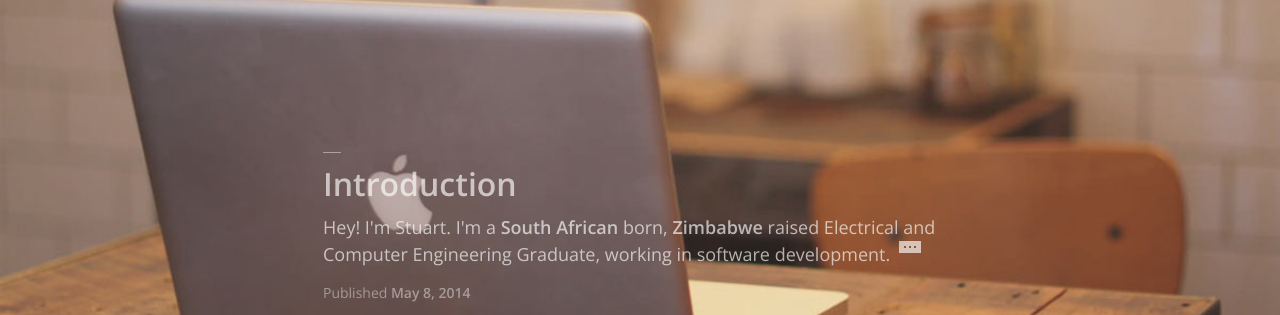
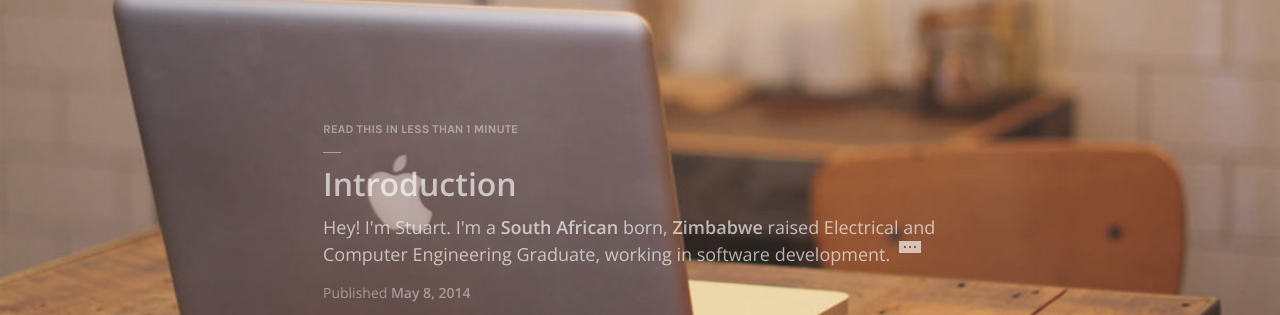
Before and after one commit to StuartHadfield/stuarthadfield.github.io, a Jekyll site: the page built from index.html, in a window 1280 px wide. Shown: the part 212-527 px from the top of the page. Built offline with Jekyll 4.4.1, drawn with Linux system fonts in a browser that asks for light colours.

Commit message:
Camaaannn you fuckin plugin work

```diff
--- a/_includes/excerpt.html
+++ b/_includes/excerpt.html
@@ -2,7 +2,7 @@
 
 <div class="excerpt">
 
-	<span class="title">{{ reading_time_as_i | 'Excerpt' }}</span>
+	<span class="title">Read this in {{ page.content | reading_time_as_i }}</span>
 
 	{% if page.title %}
 
--- a/_includes/summary.html
+++ b/_includes/summary.html
@@ -15,7 +15,7 @@
           {% endif %}
 
           {% if post.url %}
-            <a href="{{ post.url }}" title="Read Post" class="icon image">{{ reading_time_as_i | post.content }}</a>
+            <a href="{{ post.url }}" title="Read Post" class="icon image">Read this in {{ post.content | reading_time_as_i }}</a>
           {% endif %}
 
         </div>
--- a/_includes/teaser.html
+++ b/_includes/teaser.html
@@ -16,7 +16,7 @@
 
 		<div class="excerpt">
 
-			<span class="title">{{ reading_time_as_i | teaser.title }}</span>
+			<span class="title">{{ teaser.content | reading_time_as_i }}</span>
 
 			{% if teaser.title %}
 				<h1><a href="{{ teaser.url | prepend: site.baseurl }}" title="{{ teaser.title }}">{{ teaser.title }}</a></h1>
```
